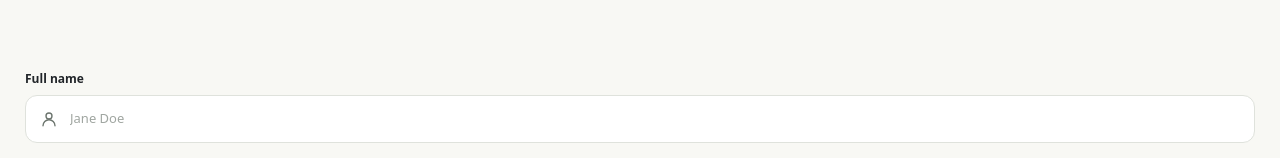
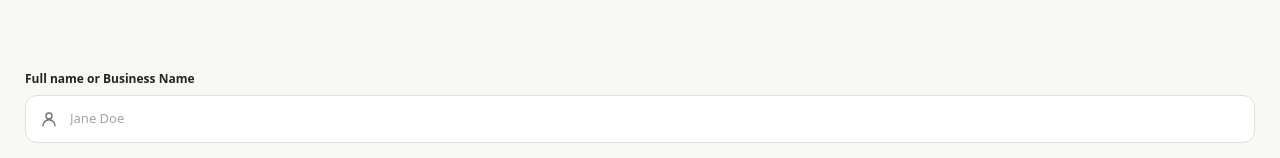
Before and after one commit to bellao314/bella-web-tech-project, a React (Vite) app in the folder app/: page / in a window 1280 px wide. Both pictures are taken after typing "name@example.com", "Sample123" into the empty fields and a click on the button "Create an account". Shown: the part 261-419 px from the top of the page. Built offline with nearby package versions, Linux system fonts and the light colour scheme; no server answers.

Commit message:
change to sign-up page

```diff
--- a/app/src/pages/LoginPage.jsx
+++ b/app/src/pages/LoginPage.jsx
@@ -97,7 +97,7 @@ export default function LoginPage() {
 
         {isSignUp && (
           <label>
-            <span>Full name</span>
+            <span>Full name or Business Name</span>
             <div className="input-shell">
               <Icon name="user" size={18} />
               <input
```
